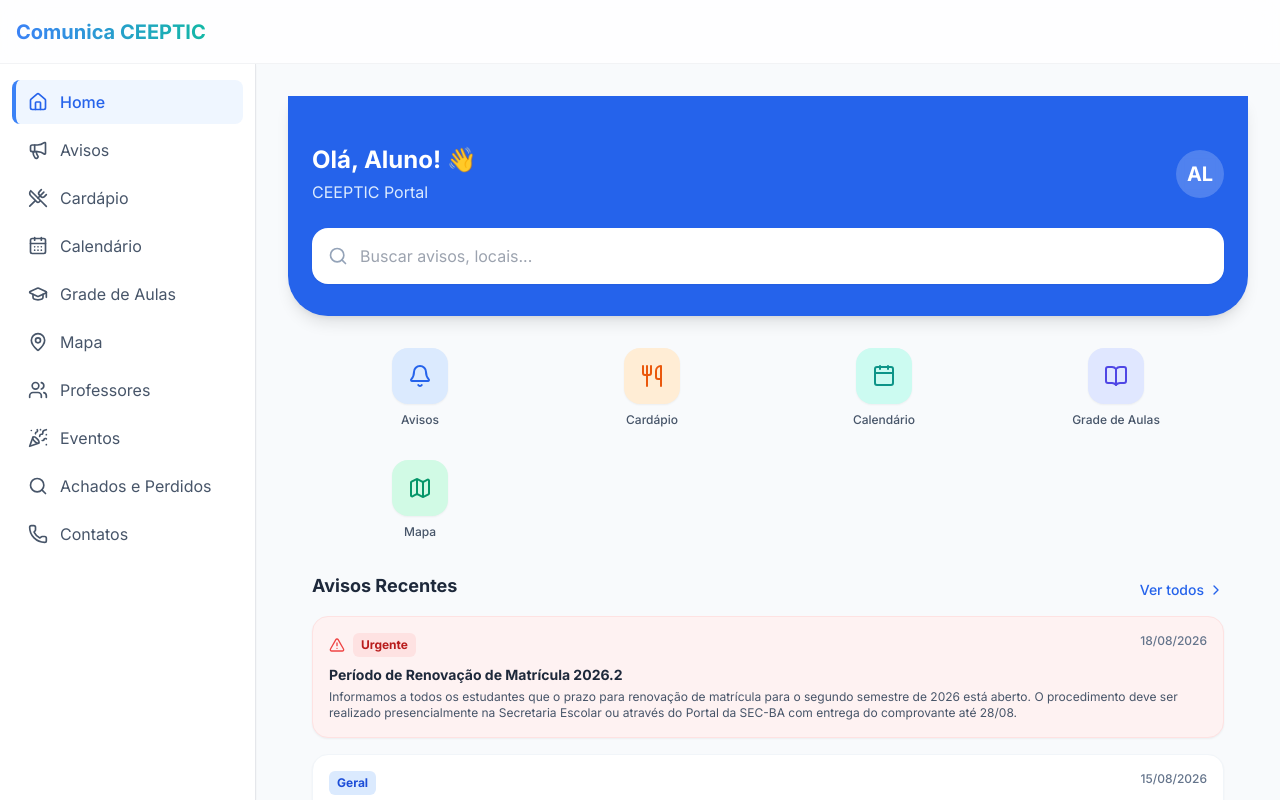
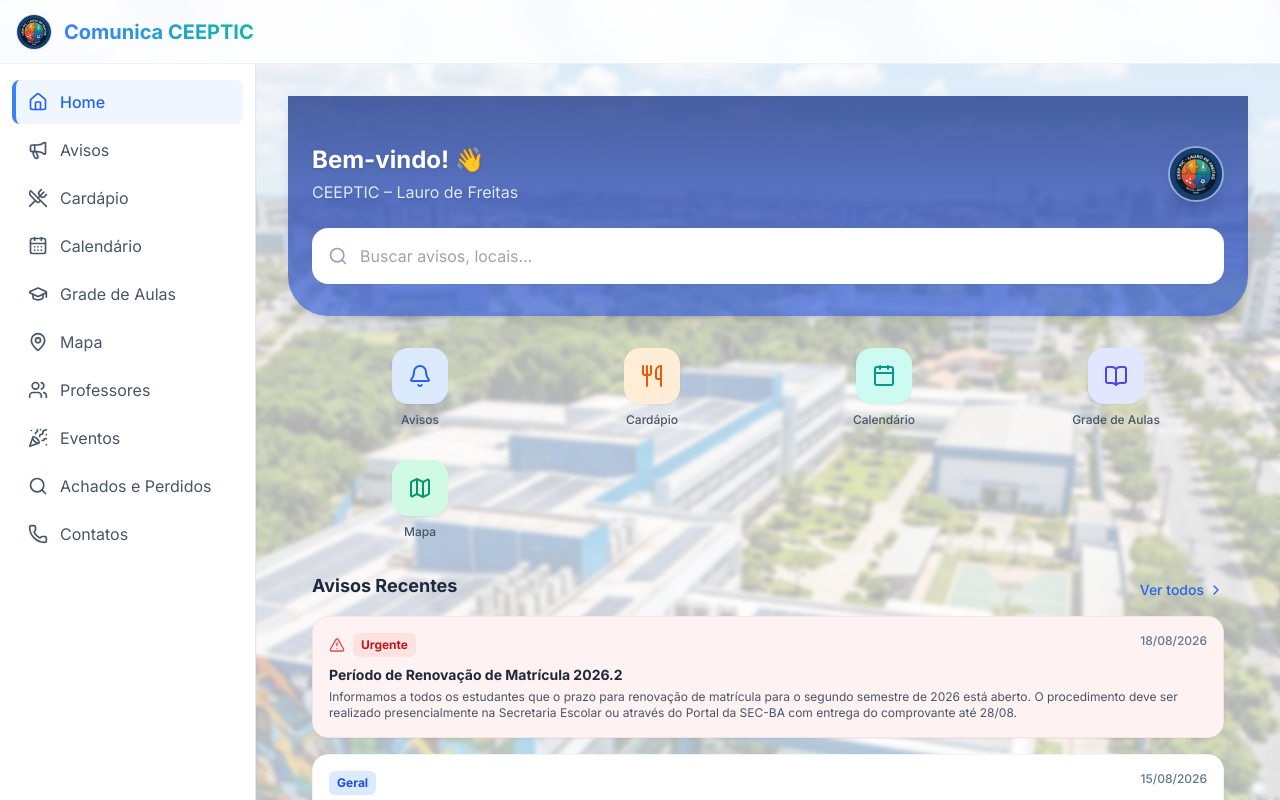
Before and after one commit to VeectorVt/comunica-ceeptic, a React (Vite) app: page / in a window 1280 px wide. Shown: the top 800 px of the page. Built offline with nearby package versions, Linux system fonts and the light colour scheme.

Commit message:
Ajustes no background e logo

```diff
--- a/src/components/Layout.jsx
+++ b/src/components/Layout.jsx
@@ -10,7 +10,17 @@
   const location = useLocation();
 
   return (
-    <div className="min-h-screen bg-slate-50 flex flex-col text-slate-800">
+    <div
+      className="min-h-screen flex flex-col text-slate-800 relative"
+      style={{
+        backgroundImage: 'url(/escola_bg.png)',
+        backgroundSize: 'cover',
+        backgroundPosition: 'center',
+        backgroundAttachment: 'fixed',
+      }}
+    >
+      {/* Overlay para legibilidade */}
+      <div className="fixed inset-0 bg-white/70 backdrop-blur-[2px] z-0 pointer-events-none" />
       <Navbar onToggleSidebar={() => setSidebarOpen(true)} />
 
       <div className="flex flex-1 pt-16">
--- a/src/components/Navbar.jsx
+++ b/src/components/Navbar.jsx
@@ -8,6 +8,11 @@
         <button onClick={onToggleSidebar} className="p-2 -ml-2 rounded-lg hover:bg-gray-100 md:hidden text-slate-700">
           <Menu size={24} />
         </button>
+        <img
+          src="/logo_ceeptic.png"
+          alt="Logo CEEPTIC"
+          className="w-9 h-9 rounded-full object-cover shadow-sm border border-slate-200"
+        />
         <h1 className="text-xl font-bold bg-gradient-to-r from-blue-500 to-teal-500 bg-clip-text text-transparent">
           Comunica CEEPTIC
         </h1>
--- a/src/pages/Home.jsx
+++ b/src/pages/Home.jsx
@@ -19,21 +19,24 @@
   const recentAvisos = avisos.slice(0, 3);
 
   return (
-    <div className="pb-20 min-h-screen bg-slate-50">
+    <div className="pb-20 min-h-screen">
       {/* Hero Banner */}
-      <div className="bg-blue-600 px-6 pt-12 pb-8 rounded-b-[2.5rem] shadow-lg">
-        <div className="flex justify-between items-center mb-6 text-white">
+      <div className="relative px-6 pt-12 pb-8 rounded-b-[2.5rem] shadow-lg overflow-hidden bg-gradient-to-b from-blue-900/80 via-blue-800/70 to-blue-700/60">
+
+        <div className="relative z-10 flex justify-between items-center mb-6 text-white">
           <div>
-            <h1 className="text-2xl font-bold">Olá, Aluno! 👋</h1>
-            <p className="text-blue-100 mt-1">CEEPTIC Portal</p>
+            <h1 className="text-2xl font-bold drop-shadow">Bem-vindo! 👋</h1>
+            <p className="text-blue-100 mt-1 drop-shadow">CEEPTIC – Lauro de Freitas</p>
           </div>
-          <div className="w-12 h-12 bg-white/20 rounded-full flex items-center justify-center backdrop-blur-sm">
-            <span className="text-xl font-bold">AL</span>
-          </div>
+          <img
+            src="/logo_ceeptic.png"
+            alt="Logo CEEPTIC"
+            className="w-14 h-14 rounded-full object-cover shadow-lg border-2 border-white/40"
+          />
         </div>
 
         {/* Search Bar */}
-        <div className="relative">
+        <div className="relative z-10">
           <div className="absolute inset-y-0 left-4 flex items-center pointer-events-none">
             <Search className="h-5 w-5 text-slate-400" />
           </div>
@@ -46,6 +49,7 @@
           />
         </div>
       </div>
+
 
       <div className="px-6 mt-8">
         {/* Features Grid */}
```
Also changed, not shown: public/escola_bg.png (added), public/logo_ceeptic.png (added).
